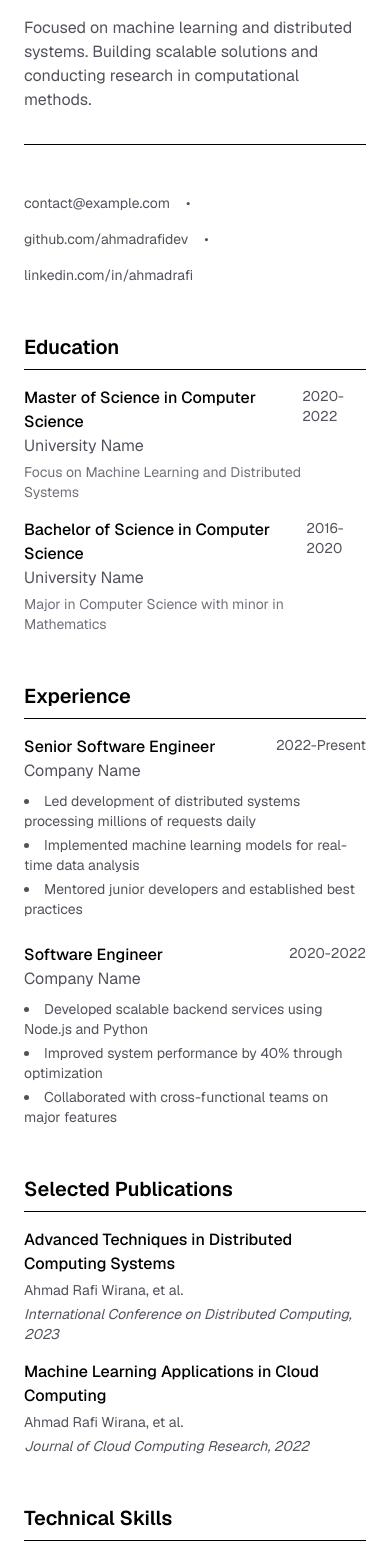
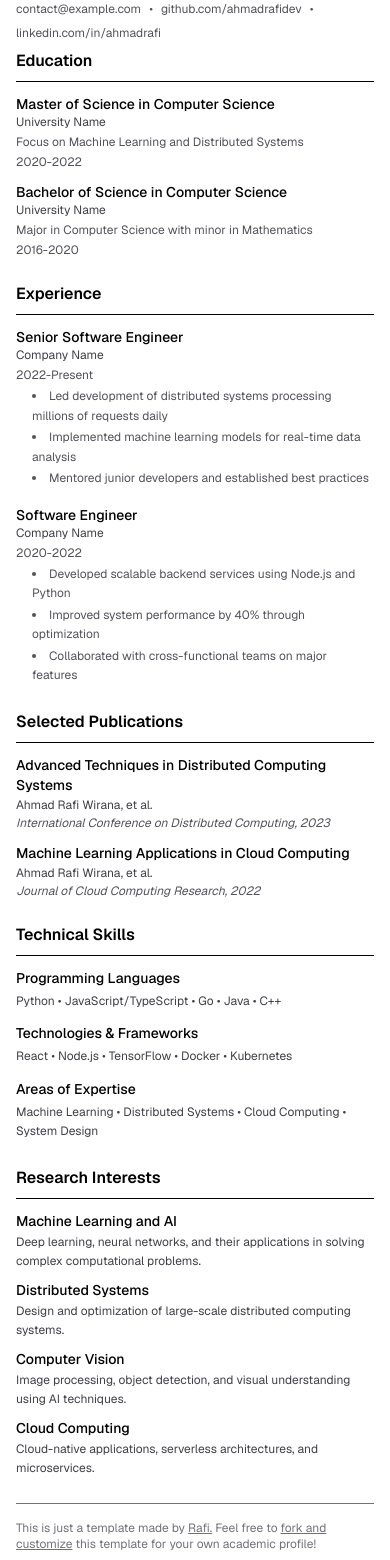
Before and after one commit to ahmadrafidev/cv, a Next.js app: page / in a window 390 px wide. Shown: the part 160-1720 px from the top of the page. Built offline with nearby package versions, Linux system fonts and the light colour scheme.

Commit message:
improve landing page view and fix mobile view

```diff
--- a/app/page.tsx
+++ b/app/page.tsx
@@ -6,70 +6,101 @@ export default async function HomePage() {
   const { profile, education, experience, skills, research, publications } = content;
 
   return (
-    <main className="max-w-3xl mx-auto px-6 py-12">
+    <main className="max-w-3xl mx-auto px-4 sm:px-6 py-6 sm:py-8">
       {/* Header/Introduction */}
-      <header className="mb-12 border-b pb-8">
-        <h1 className="text-4xl font-bold mb-4">{profile.name}</h1>
-        <p className="text-lg text-zinc-600 dark:text-zinc-400 mb-4">
+      <header className="mb-2 sm:mb-4 border-b pb-4 sm:pb-6">
+        <h1 className="text-lg sm:text-2xl font-bold mb-2 sm:mb-3" tabIndex={0}>
+          {profile.name}
+        </h1>
+        <p className="text-sm sm:text-base text-zinc-700 dark:text-zinc-300 mb-2 sm:mb-3" tabIndex={0}>
           {profile.title}
         </p>
-        <p className="text-zinc-600 dark:text-zinc-400 max-w-2xl">
+        <p className="text-xs sm:text-sm text-zinc-600 dark:text-zinc-400 max-w-2xl" tabIndex={0}>
           {profile.summary}
         </p>
       </header>
 
       {/* Contact Information */}
-      <section className="mb-12">
-        <div className="flex flex-wrap gap-4 text-sm text-zinc-600 dark:text-zinc-400">
-          <a href={`mailto:${profile.contact.email}`} className="hover:text-black dark:hover:text-white">
+      <section className="mb-2 sm:mb-4" aria-label="Contact Information">
+        <div className="flex flex-wrap gap-2 sm:gap-3 text-xs sm:text-sm text-zinc-600 dark:text-zinc-400">
+          <a
+            href={`mailto:${profile.contact.email}`}
+            className="hover:text-black dark:hover:text-white transition-colors"
+            aria-label={`Email: ${profile.contact.email}`}
+          >
             {profile.contact.email}
           </a>
-          <span>•</span>
-          <a href={`https://github.com/${profile.contact.github}`} className="hover:text-black dark:hover:text-white">
+          <span aria-hidden="true">•</span>
+          <a
+            href={`https://github.com/${profile.contact.github}`}
+            className="hover:text-black dark:hover:text-white transition-colors"
+            aria-label={`GitHub profile: ${profile.contact.github}`}
+            target="_blank"
+            rel="noopener noreferrer"
+          >
             github.com/{profile.contact.github}
           </a>
-          <span>•</span>
-          <a href={`https://linkedin.com/in/${profile.contact.linkedin}`} className="hover:text-black dark:hover:text-white">
+          <span aria-hidden="true">•</span>
+          <a
+            href={`https://linkedin.com/in/${profile.contact.linkedin}`}
+            className="hover:text-black dark:hover:text-white transition-colors"
+            aria-label={`LinkedIn profile: ${profile.contact.linkedin}`}
+            target="_blank"
+            rel="noopener noreferrer"
+          >
             linkedin.com/in/{profile.contact.linkedin}
           </a>
         </div>
       </section>
 
       {/* Education */}
-      <section className="mb-12">
-        <h2 className="text-xl font-semibold mb-4 border-b pb-2">Education</h2>
-        <div className="space-y-4">
+      <section className="mb-6 sm:mb-8" aria-labelledby="education-heading">
+        <h2 id="education-heading" className="text-base sm:text-lg font-semibold mb-3 border-b pb-2">Education</h2>
+        <div className="space-y-3">
           {education.education.map((edu: Education, index: number) => (
-            <div key={index} className="flex justify-between items-start">
+            <div key={index} className="flex flex-col sm:flex-row sm:justify-between sm:items-start gap-1 sm:gap-3">
               <div>
-                <h3 className="font-medium">{edu.degree}</h3>
-                <p className="text-zinc-600 dark:text-zinc-400">{edu.school}</p>
+                <h3 className="font-medium text-sm sm:text-base">{edu.degree}</h3>
+                <p className="text-xs sm:text-sm text-zinc-700 dark:text-zinc-300">{edu.school}</p>
                 {edu.description && (
-                  <p className="text-sm text-zinc-500 dark:text-zinc-500 mt-1">{edu.description}</p>
+                  <p className="text-xs text-zinc-600 dark:text-zinc-400 mt-1">{edu.description}</p>
                 )}
               </div>
-              <p className="text-sm text-zinc-600 dark:text-zinc-400">{edu.year}</p>
+              <p className="text-xs text-zinc-600 dark:text-zinc-400">{edu.year}</p>
             </div>
           ))}
         </div>
       </section>
 
       {/* Experience */}
-      <section className="mb-12">
-        <h2 className="text-xl font-semibold mb-4 border-b pb-2">Experience</h2>
-        <div className="space-y-6">
+      <section className="mb-6 sm:mb-8" aria-labelledby="experience-heading">
+        <h2 id="experience-heading" className="text-base sm:text-lg font-semibold mb-3 border-b pb-2">Experience</h2>
+        <div className="space-y-4">
           {experience.experience.map((exp: Experience, index: number) => (
             <div key={index}>
-              <div className="flex justify-between items-start mb-2">
+              <div className="flex flex-col sm:flex-row sm:justify-between sm:items-start gap-1 sm:gap-3 mb-1">
                 <div>
-                  <h3 className="font-medium">{exp.role}</h3>
-                  <p className="text-zinc-600 dark:text-zinc-400">{exp.company}</p>
+                  <h3 className="font-medium text-sm sm:text-base">{exp.role}</h3>
+                  <p className="text-xs sm:text-sm text-zinc-700 dark:text-zinc-300">
+                    {exp.companyUrl ? (
+                      <a
+                        href={exp.companyUrl}
+                        className="hover:text-black dark:hover:text-white transition-colors duration-200"
+                        target="_blank"
+                        rel="noopener noreferrer"
+                      >
+                        {exp.company}
+                      </a>
+                    ) : (
+                      exp.company
+                    )}
+                  </p>
                 </div>
-                <p className="text-sm text-zinc-600 dark:text-zinc-400">{exp.period}</p>
+                <p className="text-xs text-zinc-600 dark:text-zinc-400">{exp.period}</p>
               </div>
-              <ul className="list-disc list-inside text-zinc-600 dark:text-zinc-400 space-y-1 text-sm">
+              <ul className="list-disc list-inside text-zinc-600 dark:text-zinc-400 space-y-0.5 text-xs sm:text-sm pl-4">
                 {exp.highlights.map((highlight: string, idx: number) => (
-                  <li key={idx}>{highlight}</li>
+                  <li key={idx} className="leading-relaxed">{highlight}</li>
                 ))}
               </ul>
             </div>
@@ -78,64 +109,86 @@ export default async function HomePage() {
       </section>
 
       {/* Publications */}
-      <section className="mb-12">
-        <h2 className="text-xl font-semibold mb-4 border-b pb-2">Selected Publications</h2>
-        <div className="space-y-4">
+      <section className="mb-6 sm:mb-8" aria-labelledby="publications-heading">
+        <h2 id="publications-heading" className="text-base sm:text-lg font-semibold mb-3 border-b pb-2">Selected Publications</h2>
+        <div className="space-y-3">
           {publications.publications.map((pub: Publication, index: number) => (
-            <div key={index} className="space-y-1">
-              <h3 className="font-medium">
+            <div key={index} className="space-y-0.5">
+              <h3 className="font-medium text-sm sm:text-base">
                 {pub.link ? (
-                  <a href={pub.link} className="hover:text-zinc-800 dark:hover:text-zinc-200">
+                  <a
+                    href={pub.link}
+                    className="hover:text-black dark:hover:text-white transition-colors duration-200 inline-block transform hover:-translate-y-0.5"
+                    target="_blank"
+                    rel="noopener noreferrer"
+                  >
                     {pub.title}
                   </a>
                 ) : (
                   pub.title
                 )}
               </h3>
-              <p className="text-sm text-zinc-600 dark:text-zinc-400">{pub.authors}</p>
-              <p className="text-sm italic text-zinc-600 dark:text-zinc-400">{pub.venue}</p>
+              <p className="text-xs sm:text-sm text-zinc-700 dark:text-zinc-300">{pub.authors}</p>
+              <p className="text-xs sm:text-sm italic text-zinc-600 dark:text-zinc-400">{pub.venue}</p>
             </div>
           ))}
         </div>
       </section>
 
       {/* Skills */}
-      <section className="mb-12">
-        <h2 className="text-xl font-semibold mb-4 border-b pb-2">Technical Skills</h2>
-        <div className="space-y-4">
+      <section className="mb-6 sm:mb-8" aria-labelledby="skills-heading">
+        <h2 id="skills-heading" className="text-base sm:text-lg font-semibold mb-3 border-b pb-2">Technical Skills</h2>
+        <div className="space-y-3">
           {skills.skills.map((skill: Skill, index: number) => (
             <div key={index}>
-              <h3 className="font-medium mb-2">{skill.category}</h3>
-              <p className="text-sm text-zinc-600 dark:text-zinc-400">{skill.items.join(' • ')}</p>
+              <h3 className="font-medium text-sm sm:text-base mb-1">{skill.category}</h3>
+              <p className="text-xs sm:text-sm text-zinc-700 dark:text-zinc-300 leading-relaxed">
+                {skill.items.join(' • ')}
+              </p>
             </div>
           ))}
         </div>
       </section>
 
       {/* Research Interests */}
-      <section className="mb-12">
-        <h2 className="text-xl font-semibold mb-4 border-b pb-2">Research Interests</h2>
+      <section className="mb-6 sm:mb-8" aria-labelledby="research-heading">
+        <h2 id="research-heading" className="text-base sm:text-lg font-semibold mb-3 border-b pb-2">Research Interests</h2>
         <div className="space-y-2">
           {research.research_interests.map((interest: ResearchInterest, index: number) => (
             <div key={index}>
-              <h3 className="font-medium">{interest.title}</h3>
-              <p className="text-sm text-zinc-600 dark:text-zinc-400">{interest.description}</p>
+              <h3 className="font-medium text-sm sm:text-base">{interest.title}</h3>
+              <p className="text-xs sm:text-sm text-zinc-700 dark:text-zinc-300 mt-0.5 leading-relaxed">
+                {interest.description}
+              </p>
             </div>
           ))}
         </div>
       </section>
 
       {/* Template Note */}
-      <footer className="text-sm text-zinc-400 dark:text-zinc-500 border-t pt-8">
+      <footer className="text-xs sm:text-sm text-zinc-500 dark:text-zinc-400 border-t pt-4 sm:pt-6">
         <p>
-          This is a template. Fork this project on{' '}
+          This is just a template made by{' '}
           <a
-            href="https://github.com/username/repo"
-            className="underline hover:text-black dark:hover:text-white"
+            href="https://x.com/rafiwiranaa"
+            className="underline hover:text-black dark:hover:text-white transition-colors"
+            target="_blank"
+            rel="noopener noreferrer"
+            aria-label="Follow Rafi on X (Twitter)"
           >
-            GitHub
+            Rafi.
           </a>
-          {' '}to create your own version.
+          {' '}Feel free to{' '}
+          <a
+            href="https://github.com/ahmadrafidev/scholaris"
+            className="underline hover:text-black dark:hover:text-white transition-colors"
+            target="_blank"
+            rel="noopener noreferrer"
+            aria-label="Fork this template on GitHub"
+          >
+            fork and customize
+          </a>
+          {' '}this template for your own academic profile!
         </p>
       </footer>
     </main>
--- a/content/experience.md
+++ b/content/experience.md
@@ -2,6 +2,7 @@
 experience:
   - role: "Senior Software Engineer"
     company: "Company Name"
+    companyUrl: "www.example.com"
     period: "2022-Present"
     highlights:
       - "Led development of distributed systems processing millions of requests daily"
--- a/types/content.ts
+++ b/types/content.ts
@@ -19,6 +19,7 @@ export interface Education {
 export interface Experience {
   role: string;
   company: string;
+  companyUrl?: string;
   period: string;
   highlights: string[];
 }
```
